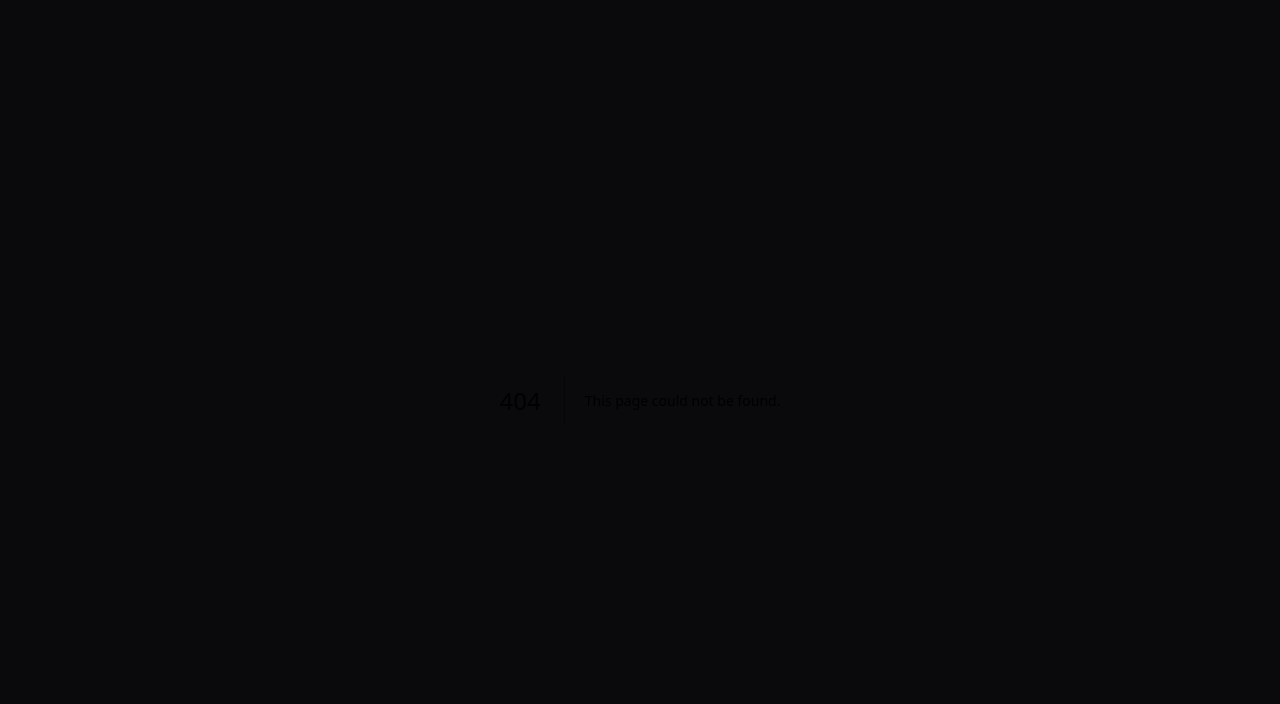
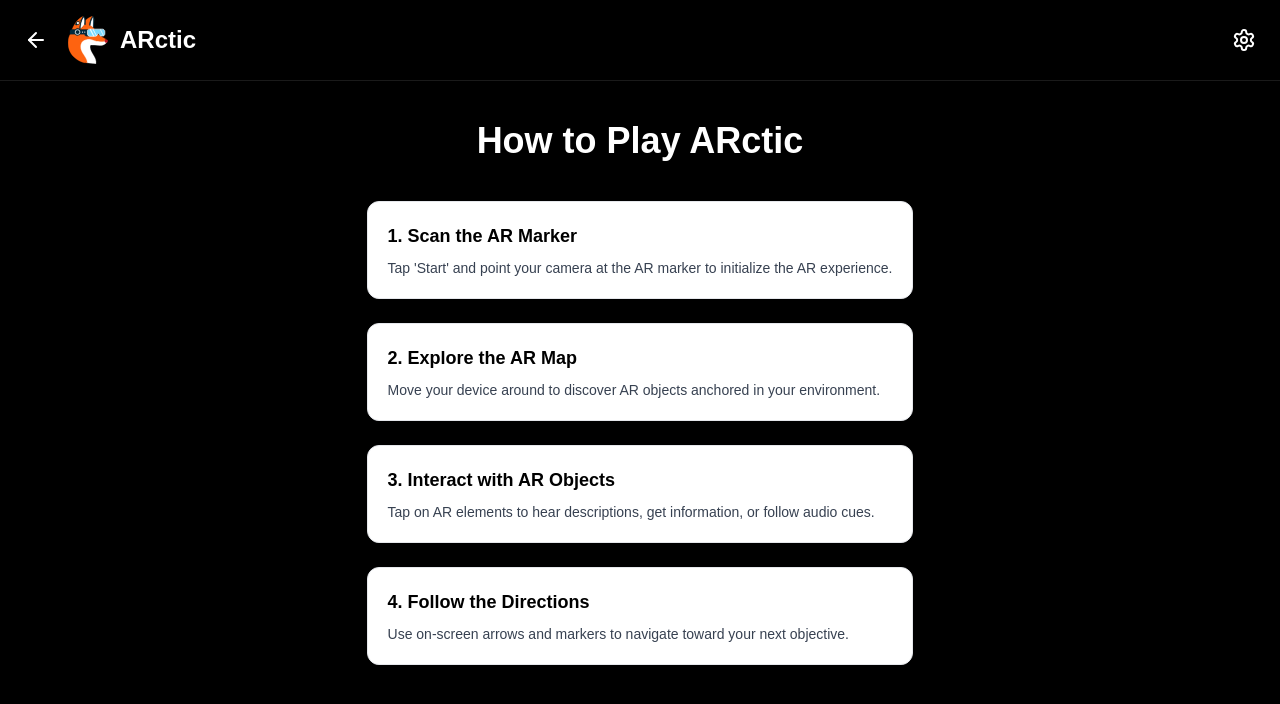
Before and after one commit to limarkdl/arctic, a Next.js app: page /rules in a window 1280 px wide. Before the commit this address had no page. Shown: the top 704 px of the page. Built offline with nearby package versions, Linux system fonts and the light colour scheme; a web font is replaced by a local one.

Commit message:
added rules page

```diff
--- a/src/app/page.tsx
+++ b/src/app/page.tsx
@@ -3,7 +3,7 @@
 import { useEffect, useState } from "react";
 import Image from "next/image";
 import Link from "next/link";
-import { Home as HomeIcon, Settings, Menu, ArrowLeft } from "lucide-react";
+import {Settings, Menu, ArrowLeft } from "lucide-react";
 
 export default function Home() {
     const [menuOpen, setMenuOpen] = useState(false);
@@ -132,7 +132,7 @@ export default function Home() {
                         </div>
                     </Link>
 
-                    <Link href="/how-to-play">
+                    <Link href="/rules">
                         <div className="bg-white text-black text-lg font-semibold py-3 rounded-lg text-center hover:bg-gray-100 transition">
                             {t.howToPlay}
                         </div>
--- /dev/null
+++ b/src/app/rules/page.tsx
@@ -0,0 +1,111 @@
+'use client';
+
+import { useEffect, useState } from "react";
+import Image from "next/image";
+import Link from "next/link";
+import { Settings, ArrowLeft } from "lucide-react";
+
+export default function HowToPlayPage() {
+    const [language, setLanguage] = useState<'en' | 'ru'>('en');
+
+    useEffect(() => {
+        const savedLang = localStorage.getItem('arctic-language');
+        if (savedLang === 'ru' || savedLang === 'en') {
+            setLanguage(savedLang);
+        }
+    }, []);
+
+    const t = {
+        en: {
+            howToPlay: "How to Play ARctic",
+            steps: [
+                {
+                    title: "Scan the AR Marker",
+                    desc: "Tap 'Start' and point your camera at the AR marker to initialize the AR experience."
+                },
+                {
+                    title: "Explore the AR Map",
+                    desc: "Move your device around to discover AR objects anchored in your environment."
+                },
+                {
+                    title: "Interact with AR Objects",
+                    desc: "Tap on AR elements to hear descriptions, get information, or follow audio cues."
+                },
+                {
+                    title: "Follow the Directions",
+                    desc: "Use on-screen arrows and markers to navigate toward your next objective."
+                }
+            ],
+            scanNote: "Scan this AR marker to begin",
+            back: "Back"
+        },
+        ru: {
+            howToPlay: "Как играть в ARctic",
+            steps: [
+                {
+                    title: "Сканируйте AR-маркер",
+                    desc: "Нажмите 'Начать' и наведите камеру на AR-маркер для инициализации."
+                },
+                {
+                    title: "Исследуйте карту AR",
+                    desc: "Перемещайте устройство, чтобы находить объекты AR в окружении."
+                },
+                {
+                    title: "Взаимодействуйте с объектами",
+                    desc: "Нажимайте на элементы AR, чтобы услышать описания или получить информацию."
+                },
+                {
+                    title: "Следуйте указаниям",
+                    desc: "Используйте стрелки и маркеры для навигации к цели."
+                }
+            ],
+            scanNote: "Сканируйте этот AR-маркер, чтобы начать",
+            back: "Назад"
+        }
+    }[language];
+
+    return (
+        <div className="bg-black text-white h-screen w-screen flex flex-col relative overflow-hidden">
+            {/* Header */}
+            <header className="flex justify-between items-center px-6 py-4 border-b border-white/10">
+                <div className="flex items-center gap-3">
+                    <Link href="/">
+                        <ArrowLeft className="w-6 h-6 text-white mr-2 hover:opacity-80" />
+                    </Link>
+                    <Image src="/logo.svg" alt="logo" width={40} height={40} />
+                    <p className="text-2xl font-bold">ARctic</p>
+                </div>
+                <Link href="/settings">
+                    <Settings className="text-white w-6 h-6" />
+                </Link>
+            </header>
+
+            {/* Main Content */}
+            <main className="flex-grow flex flex-col items-center text-center px-6 py-10 max-w-2xl mx-auto">
+                <h1 className="text-3xl md:text-4xl font-bold mb-10">{t.howToPlay}</h1>
+
+                <div className="flex flex-col gap-6 w-full text-left">
+                    {t.steps.map((step, index) => (
+                        <div key={index} className="bg-white text-black p-5 rounded-xl border border-gray-200 shadow-md">
+                            <h2 className="text-lg font-semibold mb-2">
+                                {index + 1}. {step.title}
+                            </h2>
+                            <p className="text-sm text-gray-700">{step.desc}</p>
+                        </div>
+                    ))}
+                </div>
+
+                {/*<div className="mt-16 flex flex-col items-center">*/}
+                {/*    <Image*/}
+                {/*        src="/AR-marker.png"*/}
+                {/*        alt="Example of an AR marker to scan"*/}
+                {/*        width={180}*/}
+                {/*        height={180}*/}
+                {/*        className="object-contain mb-2"*/}
+                {/*    />*/}
+                {/*    <p className="text-sm text-gray-300">{t.scanNote}</p>*/}
+                {/*</div>*/}
+            </main>
+        </div>
+    );
+}
```
